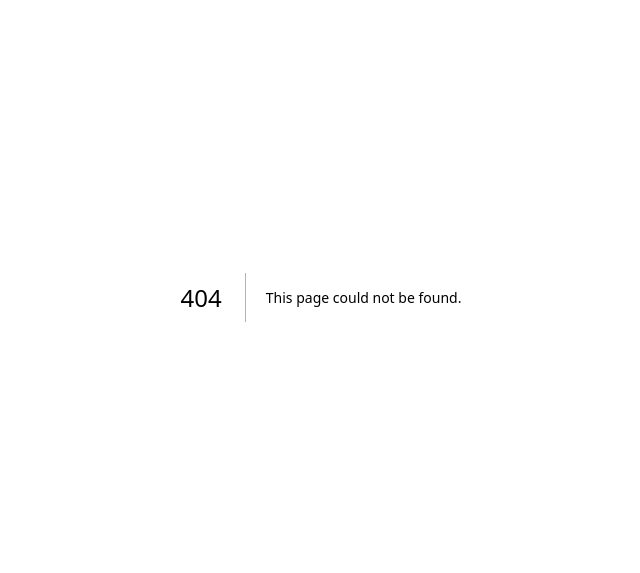
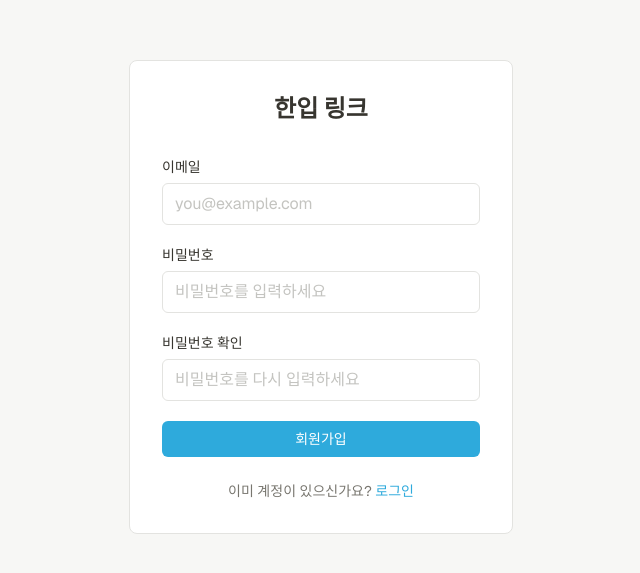
Before and after one commit to mosara999/onebite-link, a Next.js app: page /signup in a window 1280 px wide. Before the commit this address had no page. Shown: the part 103-676 px from the top of the page, without its empty margins (319-959 px from the left). Built offline with nearby package versions, Linux system fonts and the light colour scheme.

Commit message:
로그인,회원가입 페이지 UI 구현

```diff
--- /dev/null
+++ b/app/(auth)/layout.tsx
@@ -0,0 +1,7 @@
+export default function AuthLayout({ children }: { children: React.ReactNode }) {
+  return (
+    <div className="flex min-h-full flex-1 items-center justify-center bg-[var(--background)] px-6 py-10">
+      {children}
+    </div>
+  );
+}
--- /dev/null
+++ b/app/(auth)/login/page.tsx
@@ -0,0 +1,61 @@
+import Link from "next/link";
+
+export default function LoginPage() {
+  return (
+    <div className="w-full max-w-sm rounded-lg border border-[var(--border)] bg-[var(--card-bg)] p-8">
+      <p className="mb-8 text-center text-2xl font-bold text-[var(--text)]">
+        한입 링크
+      </p>
+
+      <form className="flex flex-col gap-5">
+        <div className="flex flex-col gap-1.5">
+          <label
+            htmlFor="email"
+            className="text-sm font-medium text-[var(--text)]"
+          >
+            이메일
+          </label>
+          <input
+            id="email"
+            name="email"
+            type="email"
+            required
+            placeholder="you@example.com"
+            className="rounded-md border border-[var(--border)] px-3 py-2 text-base text-[var(--text)] outline-none placeholder:text-[var(--placeholder)] focus:border-[var(--accent)]"
+          />
+        </div>
+
+        <div className="flex flex-col gap-1.5">
+          <label
+            htmlFor="password"
+            className="text-sm font-medium text-[var(--text)]"
+          >
+            비밀번호
+          </label>
+          <input
+            id="password"
+            name="password"
+            type="password"
+            required
+            placeholder="비밀번호를 입력하세요"
+            className="rounded-md border border-[var(--border)] px-3 py-2 text-base text-[var(--text)] outline-none placeholder:text-[var(--placeholder)] focus:border-[var(--accent)]"
+          />
+        </div>
+
+        <button
+          type="submit"
+          className="btn-primary rounded-md px-4 py-2 text-sm font-medium text-white"
+        >
+          로그인
+        </button>
+      </form>
+
+      <p className="mt-6 text-center text-sm text-[var(--text-sub)]">
+        아직 계정이 없으신가요?{" "}
+        <Link href="/signup" className="text-[var(--accent)] hover:underline">
+          회원가입
+        </Link>
+      </p>
+    </div>
+  );
+}
--- /dev/null
+++ b/app/(auth)/signup/page.tsx
@@ -0,0 +1,78 @@
+import Link from "next/link";
+
+export default function SignupPage() {
+  return (
+    <div className="w-full max-w-sm rounded-lg border border-[var(--border)] bg-[var(--card-bg)] p-8">
+      <p className="mb-8 text-center text-2xl font-bold text-[var(--text)]">
+        한입 링크
+      </p>
+
+      <form className="flex flex-col gap-5">
+        <div className="flex flex-col gap-1.5">
+          <label
+            htmlFor="email"
+            className="text-sm font-medium text-[var(--text)]"
+          >
+            이메일
+          </label>
+          <input
+            id="email"
+            name="email"
+            type="email"
+            required
+            placeholder="you@example.com"
+            className="rounded-md border border-[var(--border)] px-3 py-2 text-base text-[var(--text)] outline-none placeholder:text-[var(--placeholder)] focus:border-[var(--accent)]"
+          />
+        </div>
+
+        <div className="flex flex-col gap-1.5">
+          <label
+            htmlFor="password"
+            className="text-sm font-medium text-[var(--text)]"
+          >
+            비밀번호
+          </label>
+          <input
+            id="password"
+            name="password"
+            type="password"
+            required
+            placeholder="비밀번호를 입력하세요"
+            className="rounded-md border border-[var(--border)] px-3 py-2 text-base text-[var(--text)] outline-none placeholder:text-[var(--placeholder)] focus:border-[var(--accent)]"
+          />
+        </div>
+
+        <div className="flex flex-col gap-1.5">
+          <label
+            htmlFor="passwordConfirm"
+            className="text-sm font-medium text-[var(--text)]"
+          >
+            비밀번호 확인
+          </label>
+          <input
+            id="passwordConfirm"
+            name="passwordConfirm"
+            type="password"
+            required
+            placeholder="비밀번호를 다시 입력하세요"
+            className="rounded-md border border-[var(--border)] px-3 py-2 text-base text-[var(--text)] outline-none placeholder:text-[var(--placeholder)] focus:border-[var(--accent)]"
+          />
+        </div>
+
+        <button
+          type="submit"
+          className="btn-primary rounded-md px-4 py-2 text-sm font-medium text-white"
+        >
+          회원가입
+        </button>
+      </form>
+
+      <p className="mt-6 text-center text-sm text-[var(--text-sub)]">
+        이미 계정이 있으신가요?{" "}
+        <Link href="/login" className="text-[var(--accent)] hover:underline">
+          로그인
+        </Link>
+      </p>
+    </div>
+  );
+}
```
Also changed, not shown: 1 other file (tests, documents, lock files or other folders).
